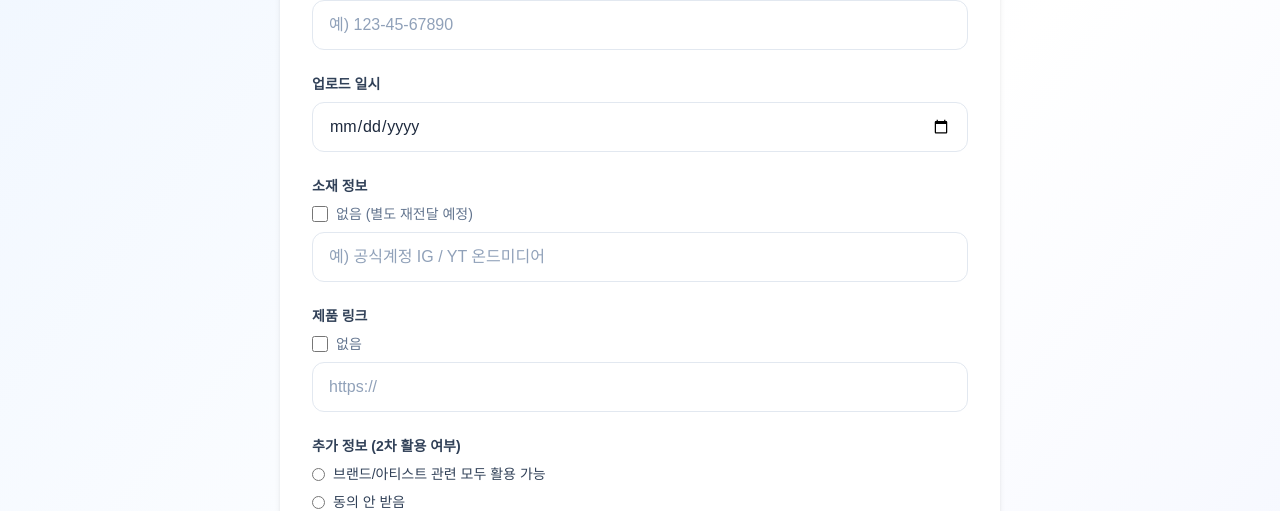
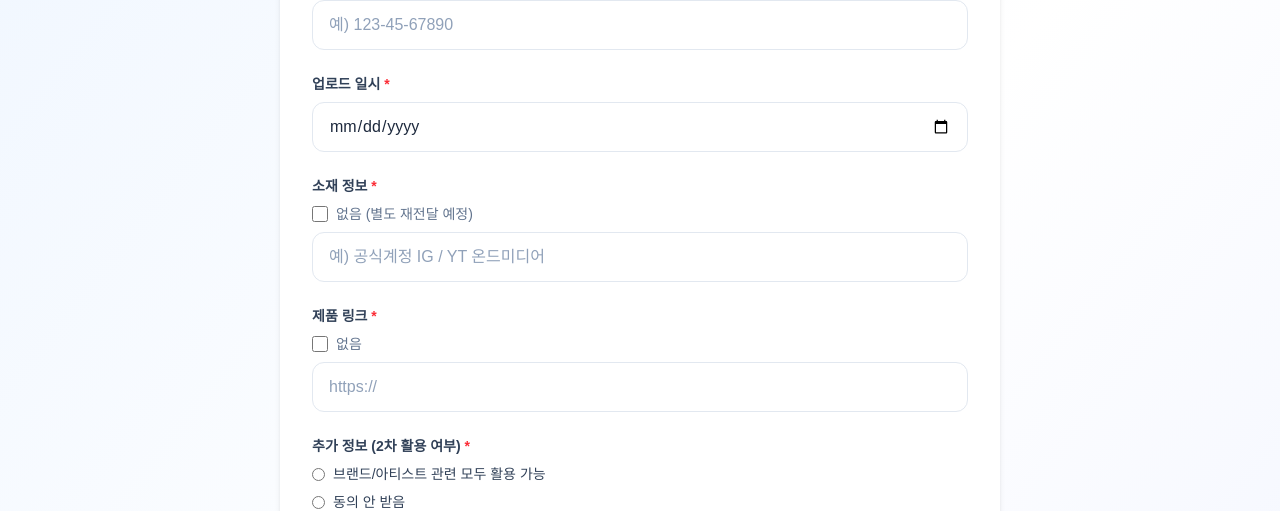
Before and after one commit to theooozy/hrcompany, a Next.js app: page /portal/details in a window 1280 px wide. Shown: the part 281-792 px from the top of the page. Built offline with nearby package versions, Linux system fonts and the light colour scheme; no server answers; sample sign-in values are in the browser's storage.

Commit message:
fix: 포털 세부정보 brand 필드 추가 및 필수입력 별표 표시

```diff
--- a/app/portal/details/page.tsx
+++ b/app/portal/details/page.tsx
@@ -22,7 +22,7 @@ const JAPAN_CHANNELS = [
 '絆タイム', 'チーズケーキ', 'オイシイワールド', 'モグモグ', 'トレ韓',
 ];
 
-type Session = { id: string; name: string; email: string };
+type Session = { id: string; name: string; email: string; brand?: string };
 
 const formatBusinessNumber = (value: string): string => {
 const digits = value.replace(/[^0-9]/g, '');
@@ -94,6 +94,7 @@ const insertPayload: Record<string, unknown> = {
         name: session.name,
         email: session.email,
         type: 'ad',
+        brand: session.brand || null,
         status: 'pending',
         business_number: form.business_number || null,
         upload_date: form.upload_date || null,
@@ -202,12 +203,12 @@ className={ic}
 </div>
 
 <div>
-<label className={lc}>업로드 일시</label>
+<label className={lc}>업로드 일시 <span className="text-red-500">*</span></label>
 <input type="date" name="upload_date" value={form.upload_date} onChange={handleChange} className={ic} />
 </div>
 
 <div>
-<label className={lc}>소재 정보</label>
+<label className={lc}>소재 정보 <span className="text-red-500">*</span></label>
 <label className="flex items-center gap-2 mb-2 cursor-pointer">
 <input type="checkbox" name="material_none" checked={form.material_none} onChange={handleChange} className="w-4 h-4" />
 <span className="text-sm text-slate-500">없음 (별도 재전달 예정)</span>
@@ -218,7 +219,7 @@ className={ic}
 </div>
 
 <div>
-<label className={lc}>제품 링크</label>
+<label className={lc}>제품 링크 <span className="text-red-500">*</span></label>
 <label className="flex items-center gap-2 mb-2 cursor-pointer">
 <input type="checkbox" name="product_link_none" checked={form.product_link_none} onChange={handleChange} className="w-4 h-4" />
 <span className="text-sm text-slate-500">없음</span>
@@ -229,7 +230,7 @@ className={ic}
 </div>
 
 <div>
-<label className={lc}>추가 정보 (2차 활용 여부)</label>
+<label className={lc}>추가 정보 (2차 활용 여부) <span className="text-red-500">*</span></label>
 <div className="space-y-2">
 {SECONDARY_USE_OPTIONS.map(opt => (
 <label key={opt} className="flex items-center gap-2 cursor-pointer">
```
